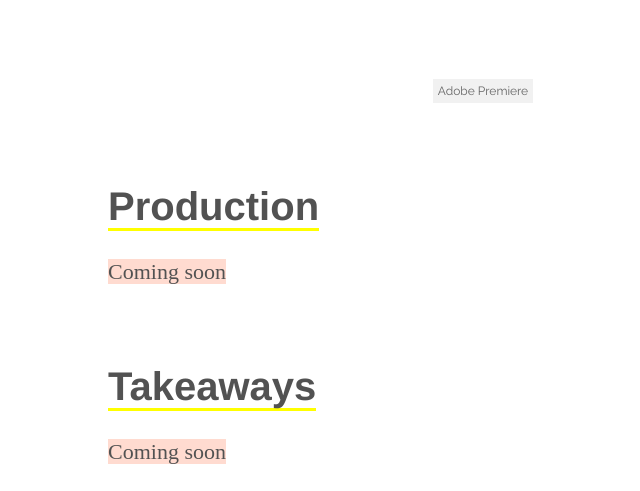
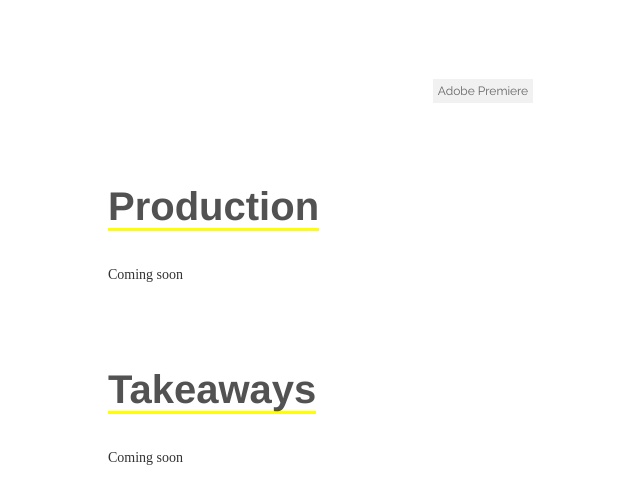
Before and after one commit to krystinadiao/krystinadiao.github.io, a PHP site: page /kdc.html in a window 1280 px wide. Shown: the part 6009-6500 px from the top of the page, without its empty margins (157-797 px from the left). Run offline with PHP 8.4, Linux system fonts and the light colour scheme; some libraries are stand-ins or nearby versions.

Commit message:
no message

```diff
--- a/style.css
+++ b/style.css
@@ -238,9 +238,7 @@ a:hover span{
 ::selection { background: yellow; }
 
 
-#contact, #portfolio{
-  margin-top:100px;
-}
+
 
 
 #portfolio{
@@ -390,7 +388,9 @@ h4{
 
 
 b.highlight{
-  background-color:#ffdbd0;
+	font-size:14px;
+	color:#333;
+  background-color:white;
 	-webkit-transition: 0.5s; /* Safari */
 	transition: 0.5s;
 	-moz-transform:0.5s;
```
Also changed, not shown: index.html (+17 -12 lines).
